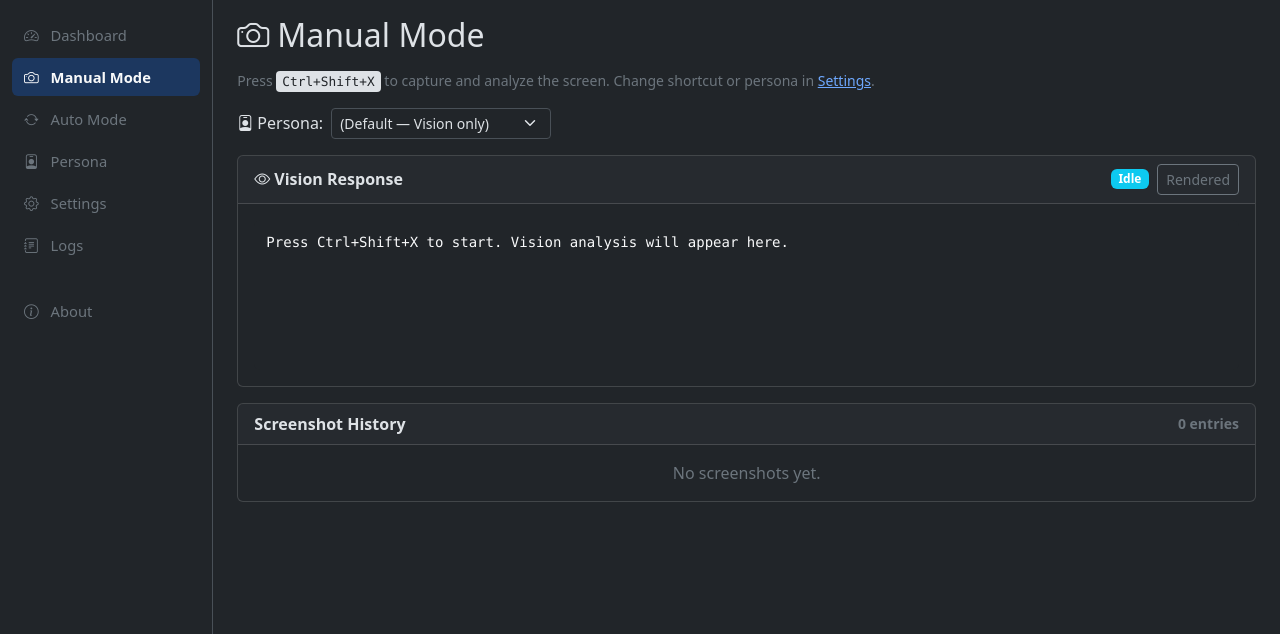
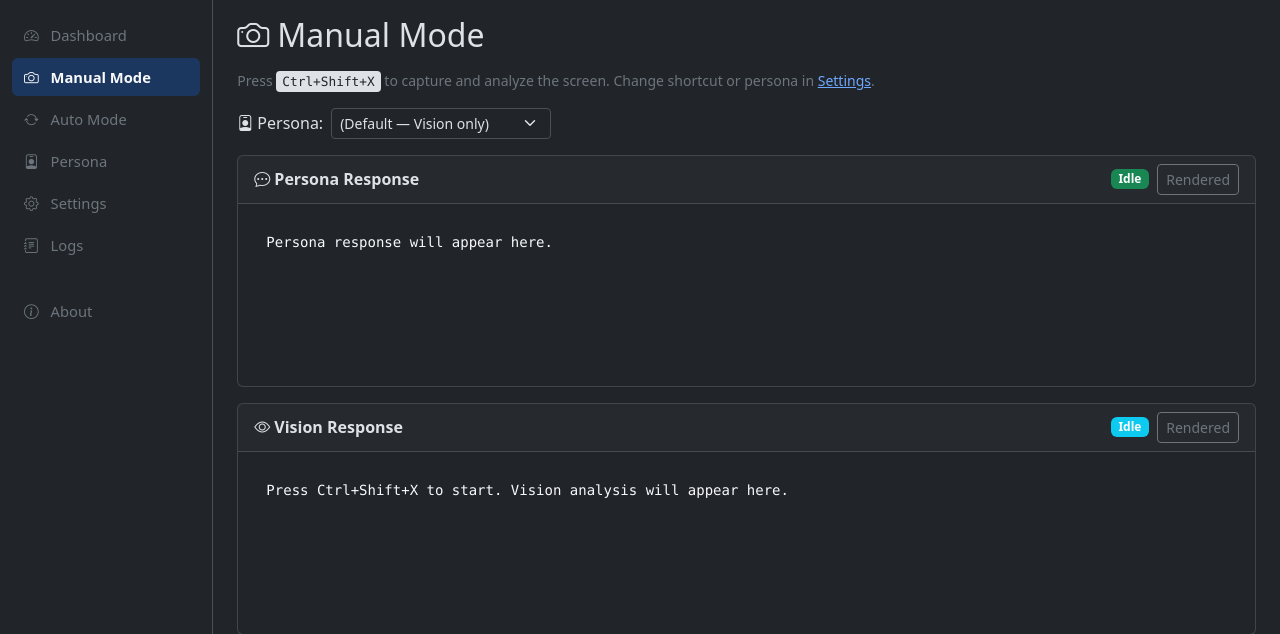
Before and after one commit to FigaroGao/ScreenMate, a Flask app: page /manual in a window 1280 px wide. Shown: the part 63-697 px from the top of the page. Run offline with Flask 3, Linux system fonts and the light colour scheme; data that the repository does not hold is empty; some libraries are stand-ins or nearby versions.

Commit message:
Fix: Chat Response card always visible, show hint when no persona selected

```diff
--- a/static/js/manual.js
+++ b/static/js/manual.js
@@ -125,13 +125,15 @@
 
                 var chat = r.chat || {};
                 if (chat.content) {
-                    personaCard.style.display = 'block';
                     renderMarkdown(personaContent, chat.content);
                     personaStatus.textContent = (chat.model || '') + ' (' + (chat.latency_ms || '?') + 'ms)';
                     personaStatus.className = 'badge bg-success';
                 } else if (r.persona) {
-                    personaCard.style.display = 'block';
                     personaContent.textContent = '(Chat provider returned no content)';
+                    personaStatus.textContent = 'No response';
+                    personaStatus.className = 'badge bg-secondary';
+                } else {
+                    personaContent.textContent = 'Select a Persona above to enable styled responses.';
                 }
                 lastRunCount = p.pipeline_runs;
             }
--- a/templates/manual.html
+++ b/templates/manual.html
@@ -22,7 +22,7 @@
 </div>
 
 <!-- Persona/Chat Response (above Vision) -->
-<div class="card mb-3" id="persona-response-card" style="display:none;">
+<div class="card mb-3" id="persona-response-card">
     <div class="card-header d-flex justify-content-between align-items-center">
         <span class="fw-semibold"><i class="bi bi-chat-dots me-1"></i>Persona Response</span>
         <div class="d-flex gap-2 align-items-center">
```
